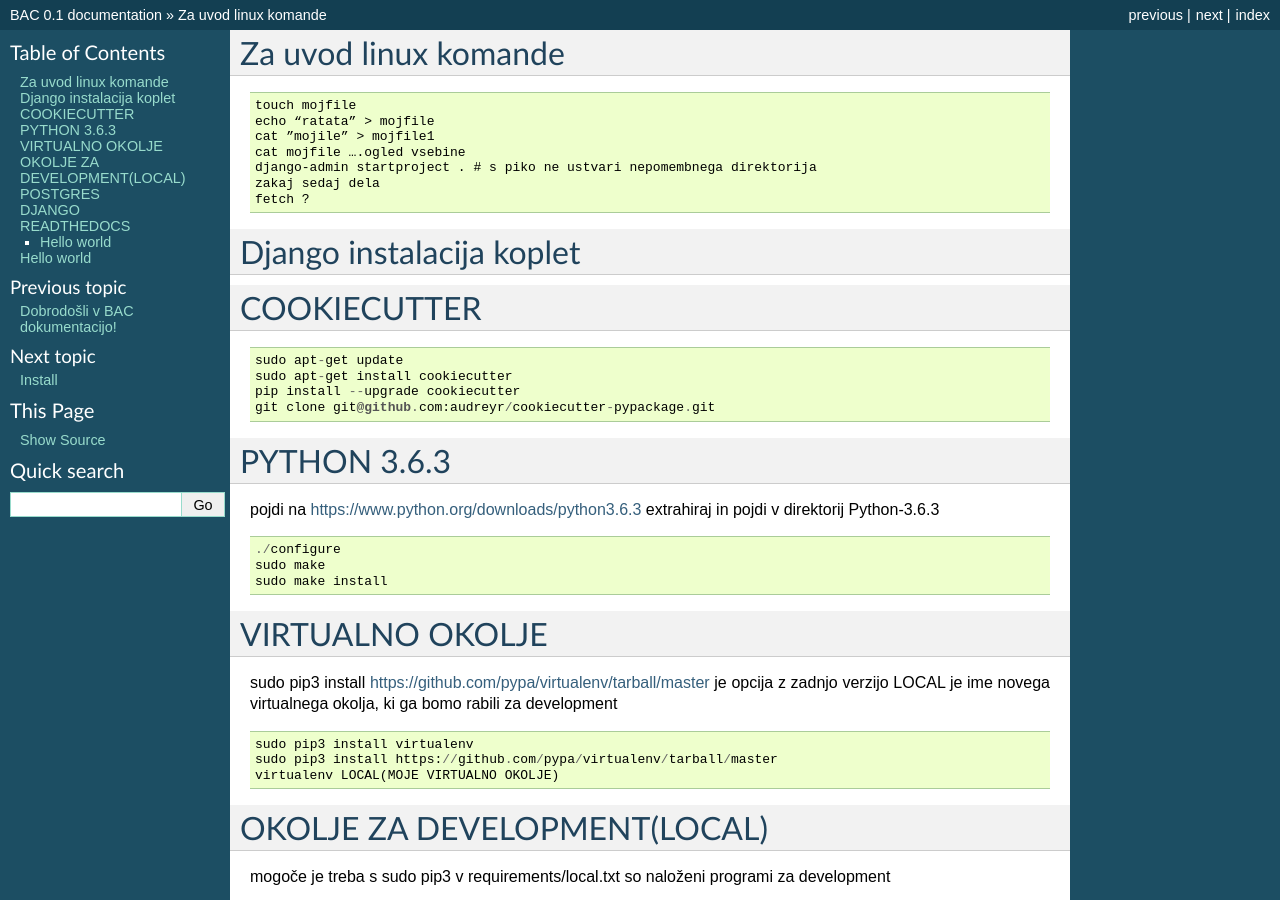
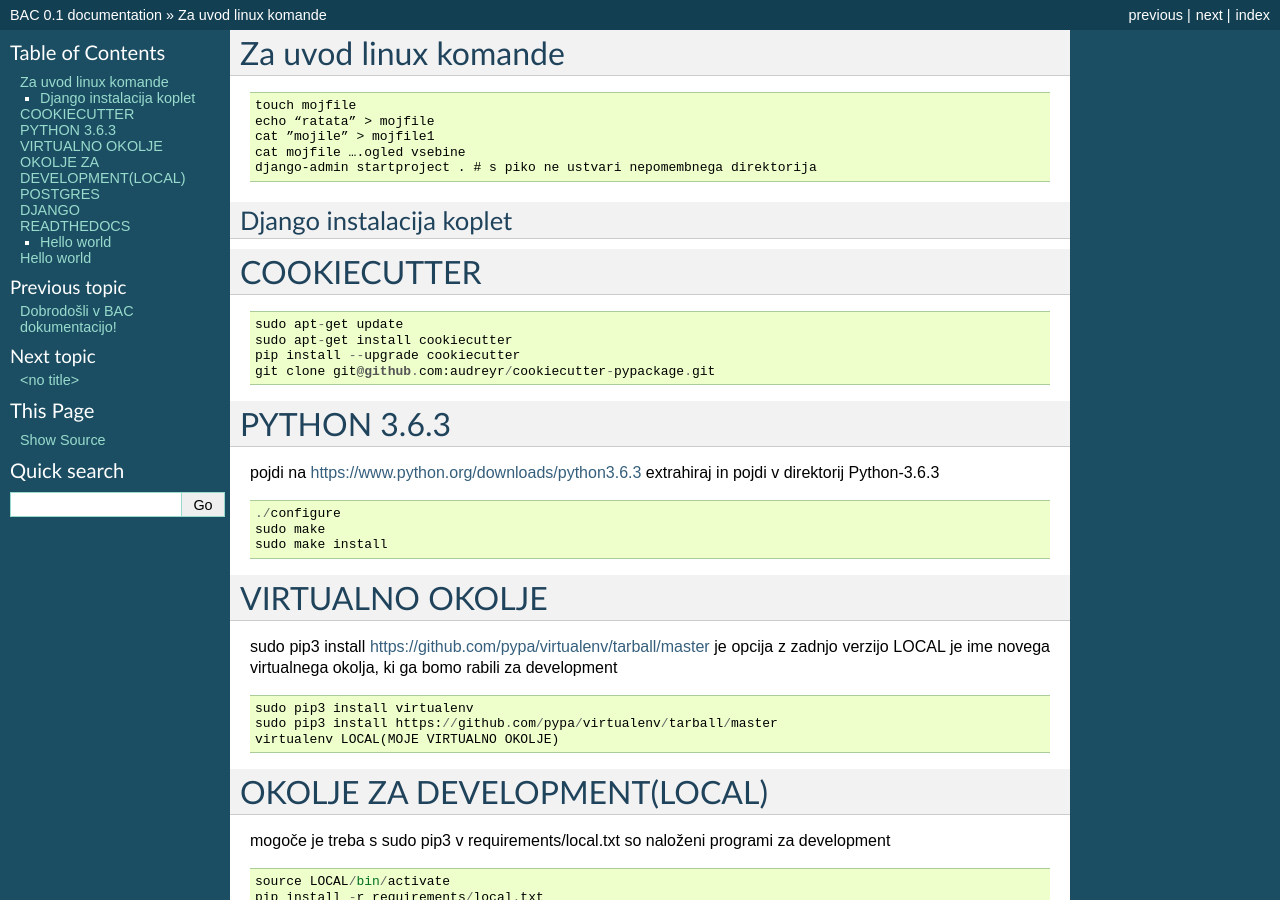
Before and after one commit to pavlovicr/bac, a Sphinx documentation site: the page built from docs/udpp.rst, in a window 1280 px wide and 900 px high. Built offline with Sphinx 7.4.7, drawn with Linux system fonts in a browser that asks for light colours; pages that are not in the unit, such as notebooks, are missing from menus.

Commit message:
reorganizacija 21.10.2017

```diff
--- a/docs/index.rst
+++ b/docs/index.rst
@@ -11,7 +11,8 @@
 .. toctree::
    :maxdepth: 12
 
-   navodila
+   udpp
+   Django_instalacija
    install
    deploy
    docker_ec2
--- a/docs/navodila.rst
+++ b/docs/udpp.rst
@@ -7,13 +7,10 @@
 	cat ”mojile” > mojfile1
 	cat mojfile ….ogled vsebine
 	django-admin startproject . # s piko ne ustvari nepomembnega direktorija
-	zakaj sedaj dela
-	fetch ?
-
 
 
 Django instalacija koplet
-^^^^^^^^^^^^^^^^^^^^^^^^^
+=========================
 
 
 
@@ -80,6 +77,7 @@
 	pip install sphinx sphinx-autobuild
 	make html
 
+
 text = """
 .. _top:
 
```
Also changed, not shown: docs/Django_instalacija.rst (added).
